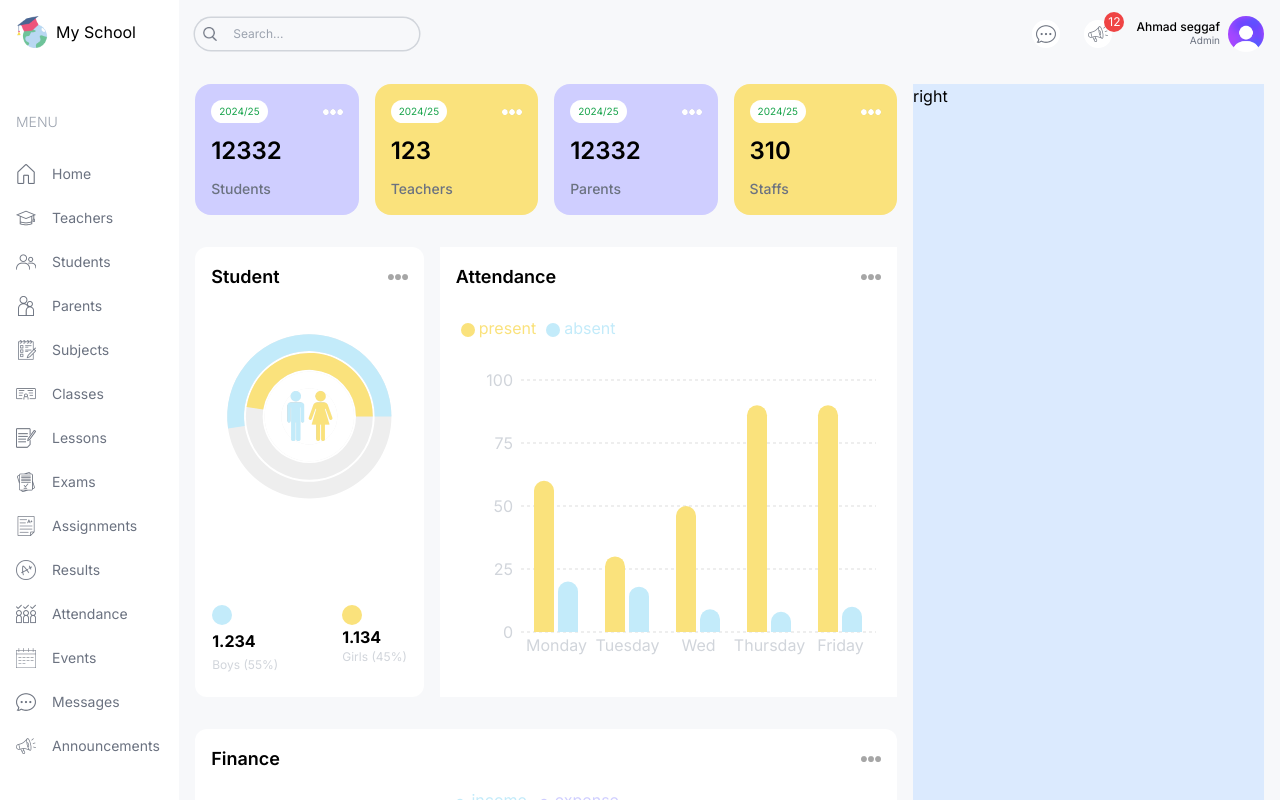
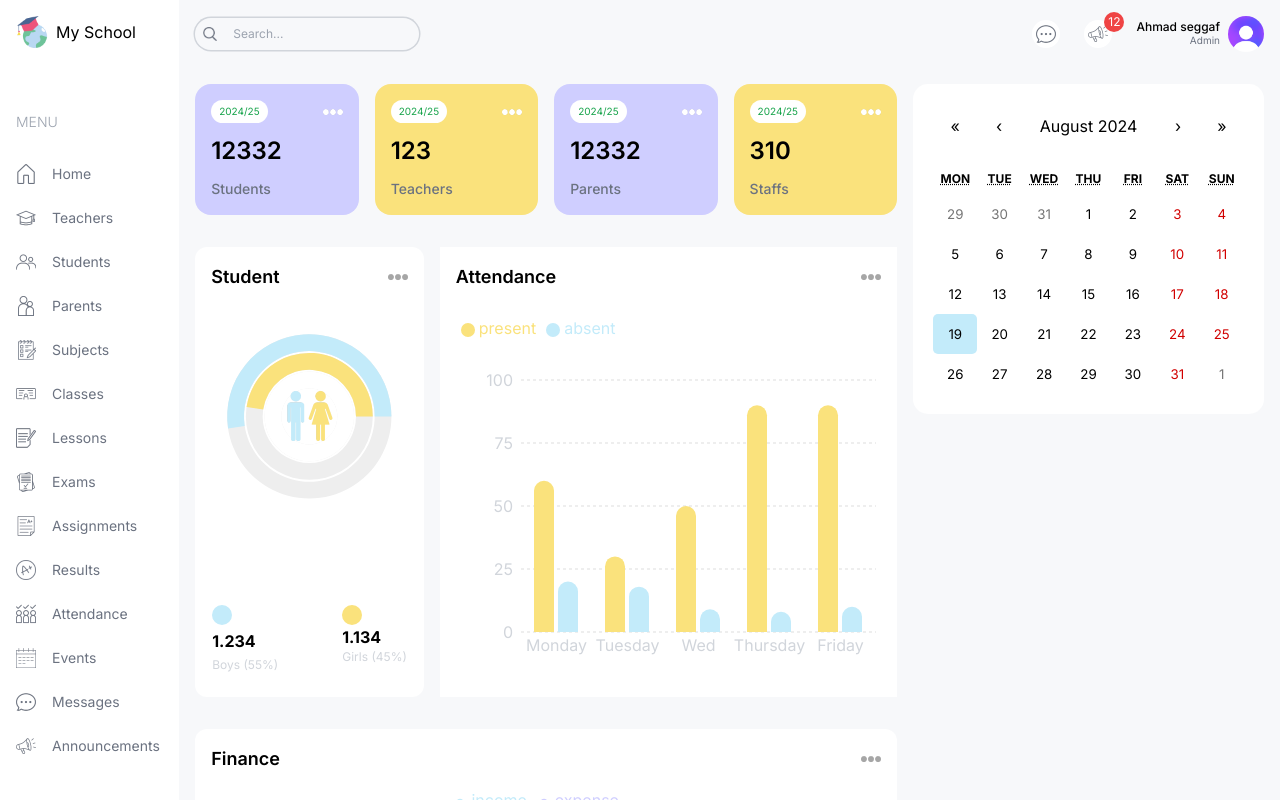
Before and after one commit to syukrontanzilah/school, a Next.js app: page /admin in a window 1280 px wide. Shown: the top 800 px of the page. Built offline with nearby package versions, Linux system fonts and the light colour scheme.

Commit message:
add react-calendar

```diff
--- a/package.json
+++ b/package.json
@@ -11,6 +11,7 @@
   "dependencies": {
     "next": "14.2.5",
     "react": "^18",
+    "react-calendar": "^5.0.0",
     "react-dom": "^18",
     "recharts": "^2.12.7"
   },
--- a/src/app/(dashboard)/admin/page.tsx
+++ b/src/app/(dashboard)/admin/page.tsx
@@ -1,4 +1,5 @@
 import AttendanceChart from '@/components/AttendanceChart'
+import CalendarEvent from '@/components/CalendarEvent'
 import CountChart from '@/components/CountChart'
 import FinanceChart from '@/components/FinanceChart'
 import UserCard from '@/components/UserCard'
@@ -7,7 +8,7 @@
 const AdminPage = () => {
   return (
     <div className='p-4 flex gap-4 flex-col md:flex-row'>
-      {/* left */}
+      {/* LEFT */}
       <div className='w-full lg:w-2/3 flex flex-col gap-8'>
       {/* user card */}
       <div className='flex gap-4 justify-between flex-wrap'>
@@ -33,8 +34,11 @@
 
       </div>
       </div>
-      {/* right */}
-      <div className='w-full lg:w-1/3 bg-blue-100'>right</div>
+
+      {/* RIGHT */}
+      <div className='w-full lg:w-1/3 flex flex-col gap-8'>
+      <CalendarEvent/>
+      </div>
     </div>
   )
 }
--- a/src/app/globals.css
+++ b/src/app/globals.css
@@ -1,3 +1,35 @@
 @tailwind base;
 @tailwind components;
 @tailwind utilities;
+
+
+.react-calendar {
+    width: 100% !important;
+    border: none !important;
+    font-family: 'Inter', sans-serif !important;
+    padding: 20px;
+    border-radius: 15px;
+}
+
+.react-calendar__tile{
+    border: 1px dashed transparent !important;
+}
+
+.react-calendar__tile:hover{
+    background-color: rgb(226, 242, 247) !important;
+    border-radius: 5px;
+    border: 1px dashed transparent !important;
+}
+
+.react-calendar__tile--now{
+    background-color: white !important;
+    border-radius: 5px;
+    border: 1px dashed #d9eef6 !important;
+}
+
+.react-calendar__tile--active{
+    background-color: #c3ebfa !important;
+    color: black !important;
+    border-radius: 5px;
+    border: 1px dashed transparent !important;
+}
--- /dev/null
+++ b/src/components/CalendarEvent.tsx
@@ -0,0 +1,19 @@
+"use client"
+import { useState } from 'react';
+import Calendar from 'react-calendar';
+import 'react-calendar/dist/Calendar.css';
+
+type ValuePiece = Date | null;
+type Value = ValuePiece | [ValuePiece, ValuePiece];
+
+const CalendarEvent = () => {
+    const [value, onChange] = useState<Value>(new Date());
+
+  return (
+    <div className=''>
+    <Calendar onChange={onChange} value={value} />
+    </div>
+  )
+}
+
+export default CalendarEvent
```
Also changed, not shown: 1 other file (tests, documents, lock files or other folders).
